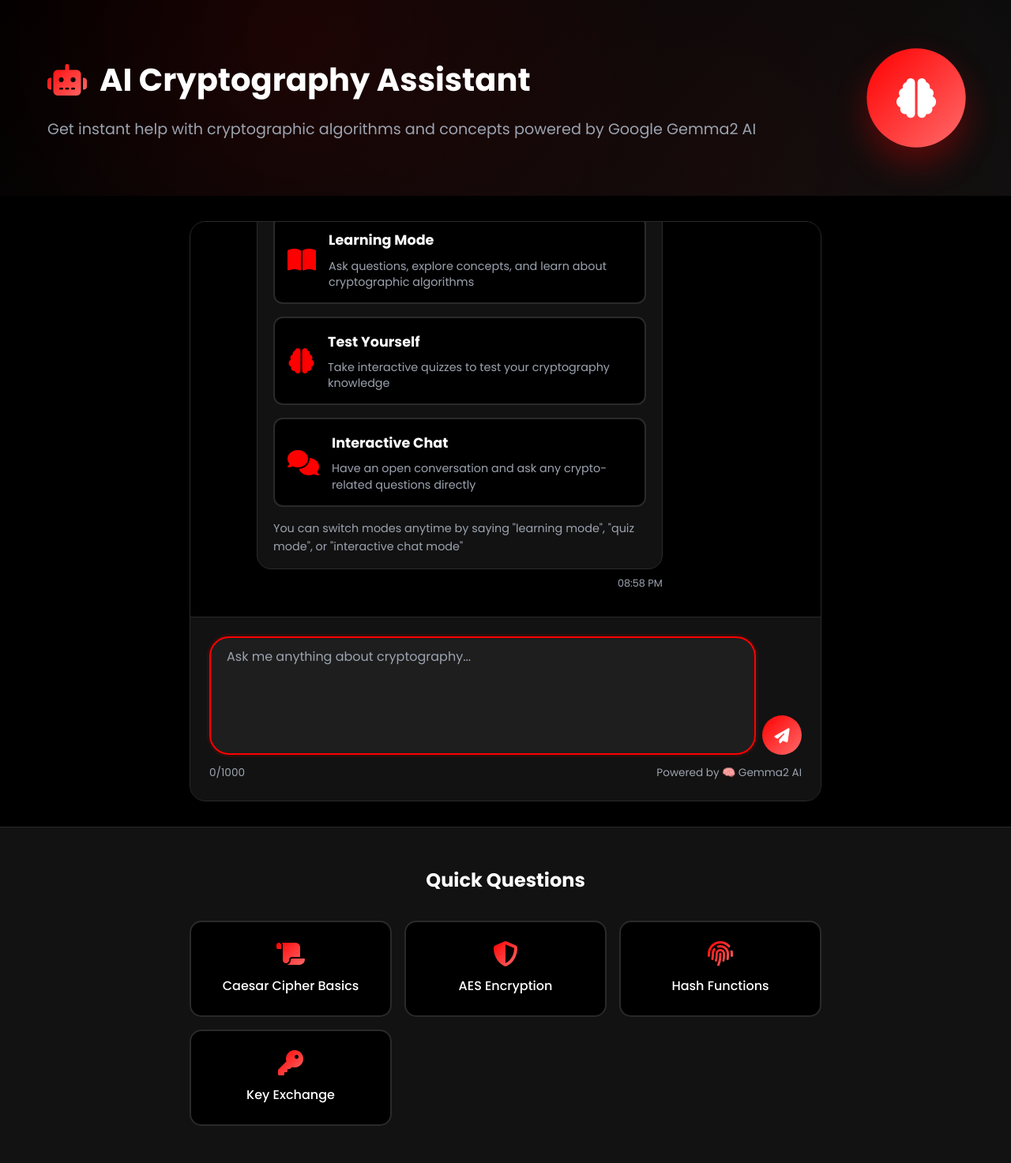
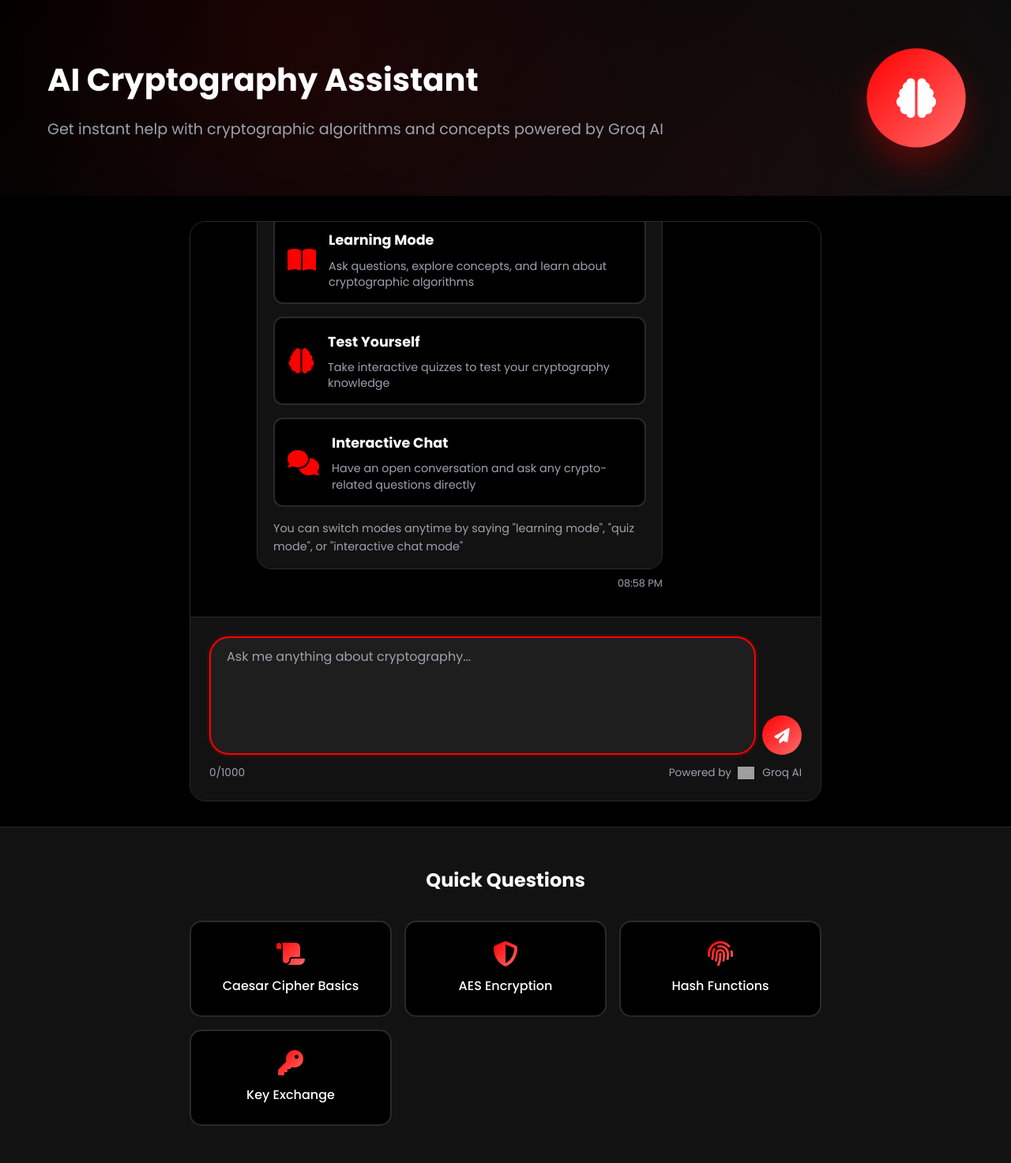
Before and after one commit to The-Web-Dev-Forge/AlgoVault, a Django app: template ChatBot/templates/ChatBot/chatbot.html in a window 1280 px wide. Shown: the part 146-1619 px from the top of the page at 79% size. Run offline with Django 5.2, Linux system fonts and the light colour scheme; the template is opened without the code that fills it, so the values that code supplies are empty; some libraries are stand-ins or nearby versions; grey boxes are pictures that could not be loaded.

Commit message:
feat: Update AI branding to use official Groq branding

```diff
--- a/ChatBot/templates/ChatBot/chatbot.html
+++ b/ChatBot/templates/ChatBot/chatbot.html
@@ -20,12 +20,11 @@
         <div class="container">
             <div class="header-content">
                 <div class="header-text">
-                    <h1 class="page-title">
-                        <i class="fas fa-robot"></i>
+                                        <h1 class="page-title">
                         AI Cryptography Assistant
                     </h1>
                     <p class="page-subtitle">
-                        Get instant help with cryptographic algorithms and concepts powered by Google Gemma2 AI
+                        Get instant help with cryptographic algorithms and concepts powered by Groq AI
                     </p>
                 </div>
                 <div class="header-visual">
@@ -120,7 +119,7 @@
                             <span id="charCount">0</span>/1000
                         </span>
                         <span class="powered-by">
-                            Powered by 🧠 Gemma2 AI
+                            Powered by <img src="https://cdn.brandfetch.io/idxygbEPCQ/w/201/h/201/theme/dark/icon.png?c=1bxid64Mup7aczewSAYMX&t=1668515712972" alt="Groq" style="height: 16px; width: auto; vertical-align: middle; margin-right: 2px;"> Groq AI
                         </span>
                     </div>
                 </div>
```
